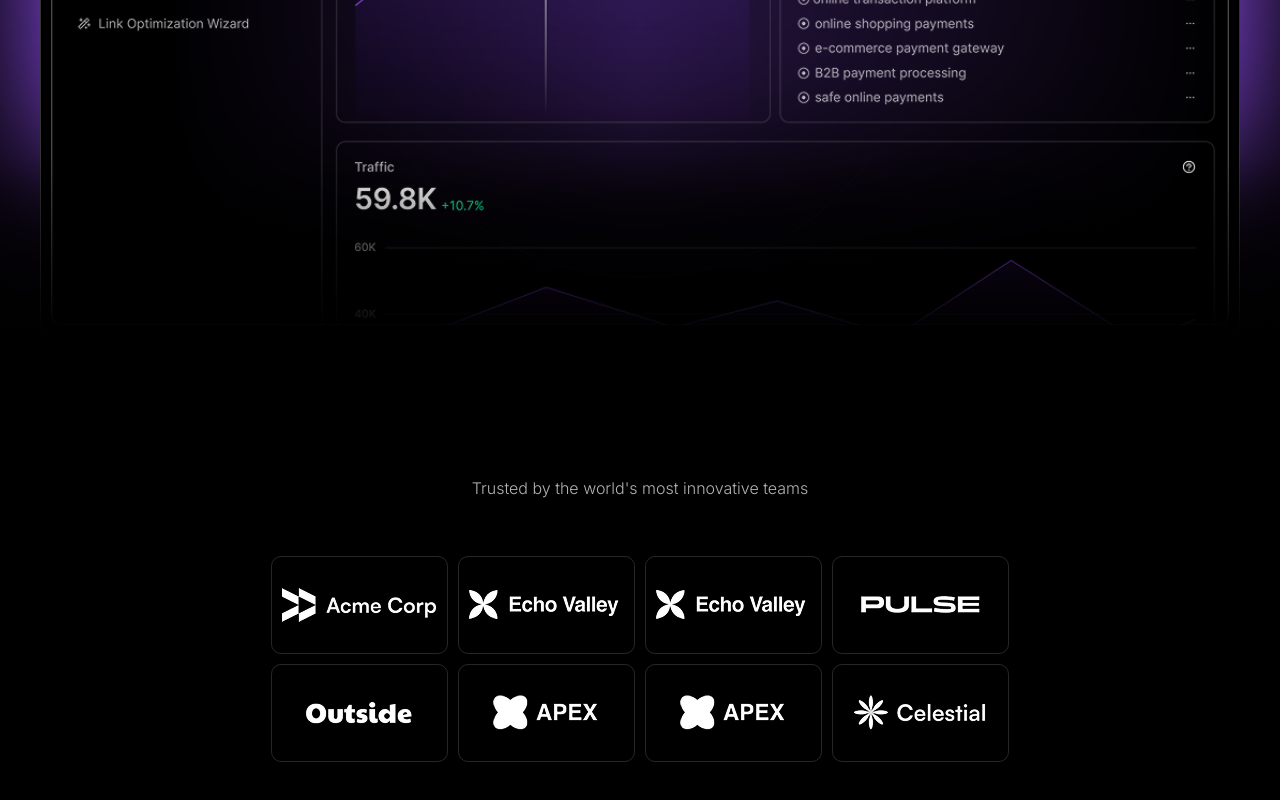
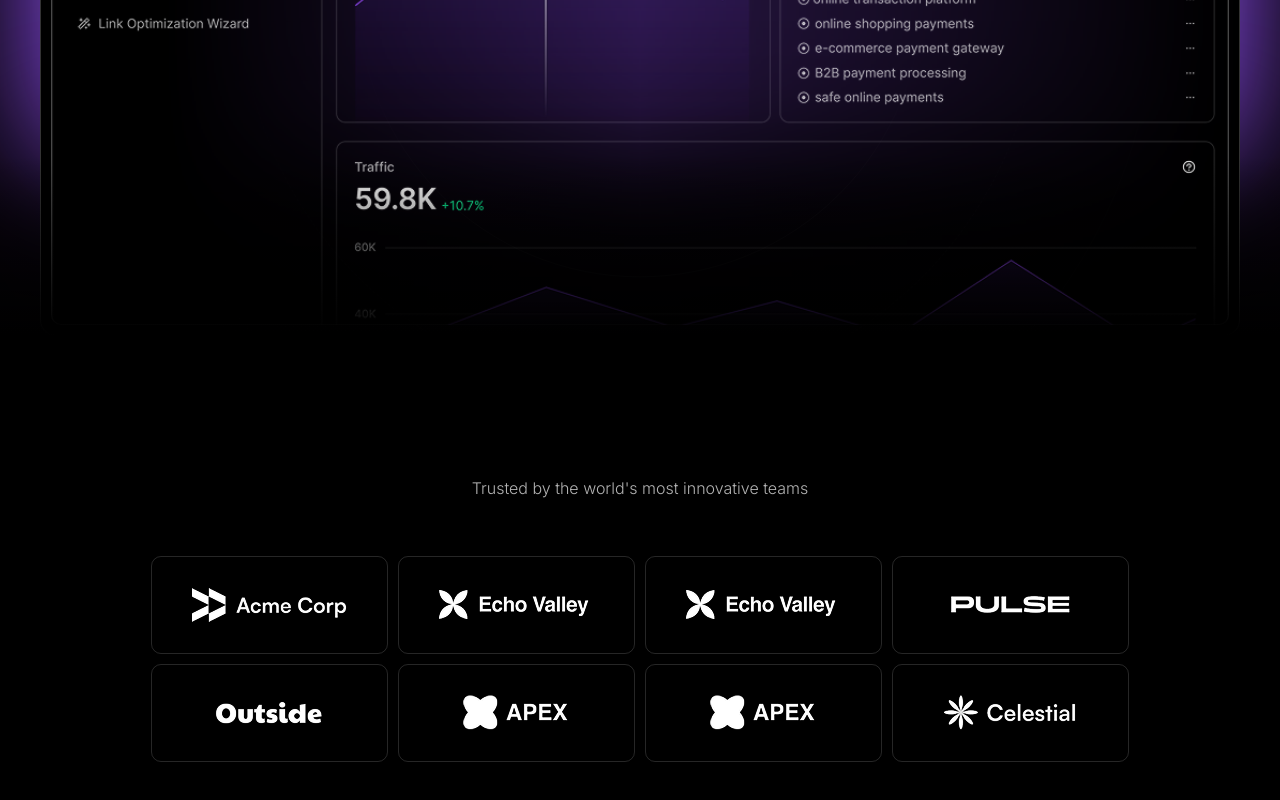
Before and after one commit to Jae-TuC/ai_startup_page, a React (Vite) app: page / in a window 1280 px wide. Shown: the part 938-1738 px from the top of the page. After the commit the page ends 1700 px from the top, so only its background shows below. Built offline with nearby package versions, Linux system fonts and the light colour scheme.

Commit message:
added trusted company users updated

```diff
--- a/src/sections/trustee.tsx
+++ b/src/sections/trustee.tsx
@@ -2,14 +2,14 @@ import { trustees } from '../lib/constants';
 
 function Trustee() {
   return (
-    <div className="px-10 py-15 lg:px-28">
+    <div className="px-4 pt-15 lg:px-[6.826rem]">
       <div className="flex flex-col items-center gap-4">
         <h1 className="text-base font-light text-white/70">Trusted by the world's most innovative teams</h1>
         <div className="mt-10 grid grid-cols-2 items-center gap-2.5 sm:grid-cols-2 md:grid-cols-3 lg:grid-cols-4">
           {trustees.map(({ image }, index) => (
             <div
               key={index}
-              className="flex h-[98px] items-center justify-center rounded-[0.625rem] border border-white/15 px-2.5"
+              className="flex h-[98px] items-center justify-center rounded-[0.625rem] border border-white/15 px-2 py-8 sm:px-10"
             >
               <img src={image} alt="" className="object-contain object-center" />
             </div>
```
